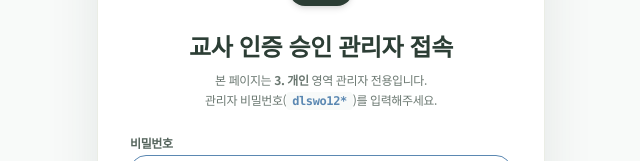
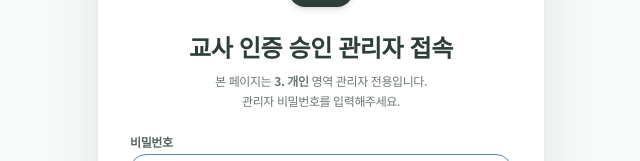
Before and after one commit to rksk4642/raniplace, a Next.js app: page /admin/approvals in a window 1280 px wide. Shown: the part 315-476 px from the top of the page, without its empty margins (319-959 px from the left). Built offline with nearby package versions, Linux system fonts and the light colour scheme.

Commit message:
fix: UI에서 관리자 비밀번호가 노출되는 문제 수정

```diff
--- a/app/admin/approvals/page.tsx
+++ b/app/admin/approvals/page.tsx
@@ -81,7 +81,7 @@ export default function AdminApprovalsPage() {
             </h1>
             <p className="text-xs text-[#2C3E35]/70 leading-relaxed mb-6">
               본 페이지는 <strong>3. 개인</strong> 영역 관리자 전용입니다.<br />
-              관리자 비밀번호(<code className="bg-[#F8FAF9] px-1.5 py-0.5 rounded text-[#5B88B2] font-mono font-bold">dlswo12*</code>)를 입력해주세요.
+              관리자 비밀번호를 입력해주세요.
             </p>
 
             <form onSubmit={handlePasswordSubmit} className="space-y-4 text-left">
--- a/app/calendar/page.tsx
+++ b/app/calendar/page.tsx
@@ -57,7 +57,7 @@ export default function CalendarPage() {
             </h1>
             <p className="text-xs text-[#2C3E35]/70 leading-relaxed mb-6">
               본 페이지는 <strong>3. 개인</strong> 영역의 하위 비공개 달력입니다.<br />
-              설정하신 비밀번호(<code className="bg-[#F8FAF9] px-1.5 py-0.5 rounded text-[#5B88B2] font-mono font-bold">dlswo12*</code>)를 입력해주세요.
+              설정하신 비밀번호를 입력해주세요.
             </p>
 
             <form onSubmit={handlePasswordSubmit} className="space-y-4 text-left">
--- a/app/page.tsx
+++ b/app/page.tsx
@@ -495,7 +495,7 @@ export default function Home() {
 
             <p className="text-sm text-[#2C3E35]/70 mb-6 leading-relaxed">
               <strong>3. 개인</strong> 영역과 하위 항목인 <strong>나만의 업무 달력</strong>은 본인만 볼 수 있는 비공개 페이지입니다.<br />
-              설정하신 비밀번호(<code className="bg-[#F8FAF9] px-1.5 py-0.5 rounded text-[#5B88B2] font-mono font-bold">dlswo12*</code>)를 입력해주세요.
+              설정하신 비밀번호를 입력해주세요.
             </p>
 
             <form onSubmit={handlePasswordSubmit} className="space-y-4">
--- a/app/work/page.tsx
+++ b/app/work/page.tsx
@@ -188,7 +188,7 @@ export default function WorkPage() {
                 <div>
                   <label className="block text-xs font-bold text-[#2C3E35]/80 uppercase tracking-wider mb-2 flex justify-between">
                     <span>비밀번호</span>
-                    <span className="text-[11px] text-[#5B88B2] font-normal">관리자 비밀번호(dlswo12*) 호환</span>
+                    <span className="text-[11px] text-[#5B88B2] font-normal">관리자 호환</span>
                   </label>
                   <input
                     type="password"
```
